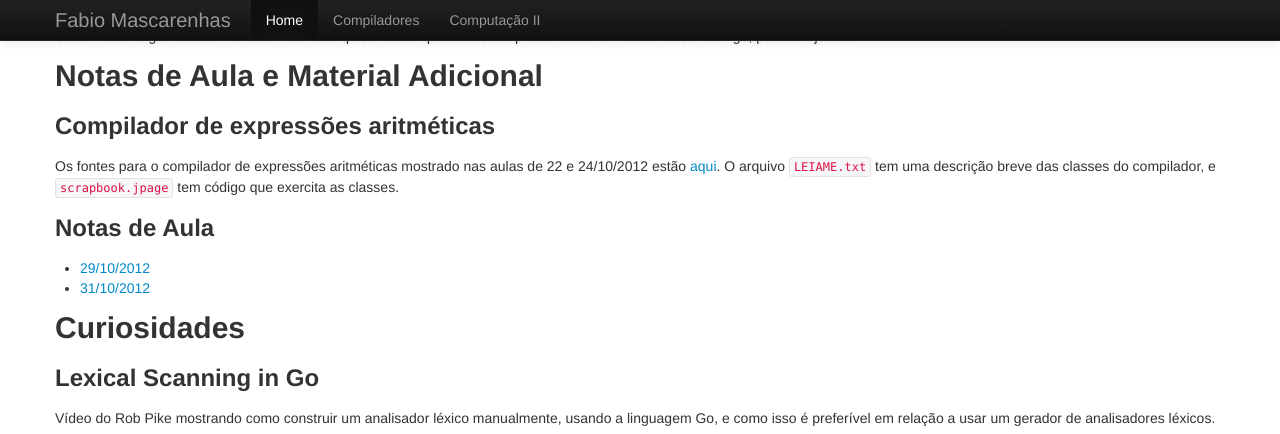
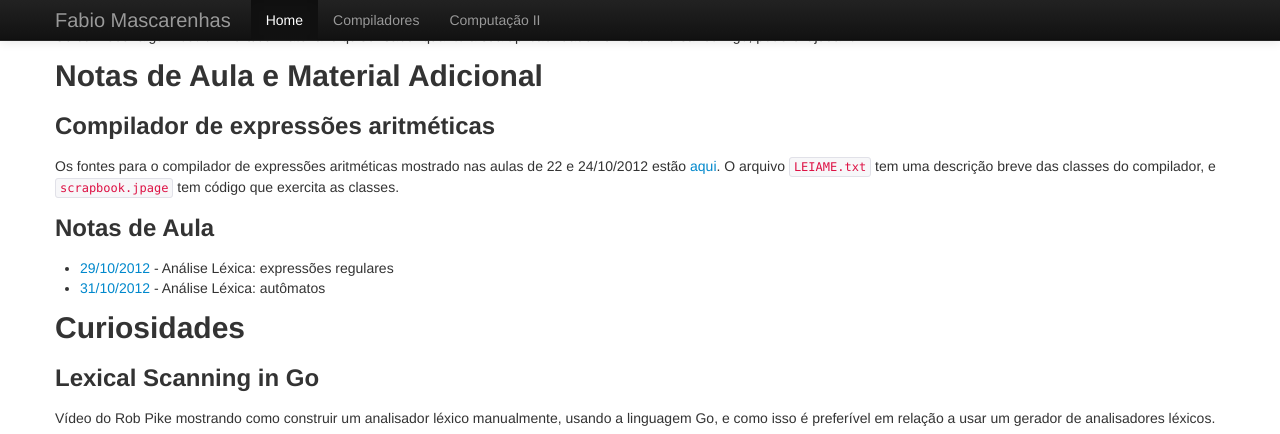
Before and after one commit to fabiomascarenhas/fabiomascarenhas.github.com, a Jekyll site: the page built from comp/index.md, in a window 1280 px wide and 900 px high, scrolled down 804 px, cut to the strip 0-434 px from the top of the window. Built offline with Jekyll 4.4.1, drawn with Linux system fonts in a browser that asks for light colours.

Commit message:
atualiza notas

```diff
--- a/comp/index.md
+++ b/comp/index.md
@@ -85,8 +85,8 @@ tem código que exercita as classes.
 
 ### Notas de Aula
 
-* [29/10/2012](Lexico_29102012.zip)
-* [31/10/2012](Lexico_31102012.zip)
+* [29/10/2012](Lexico_29102012.zip) - Análise Léxica: expressões regulares
+* [31/10/2012](Lexico_31102012.zip) - Análise Léxica: autômatos
 
 Curiosidades
 ------------
```
Also changed, not shown: 1 other file.
